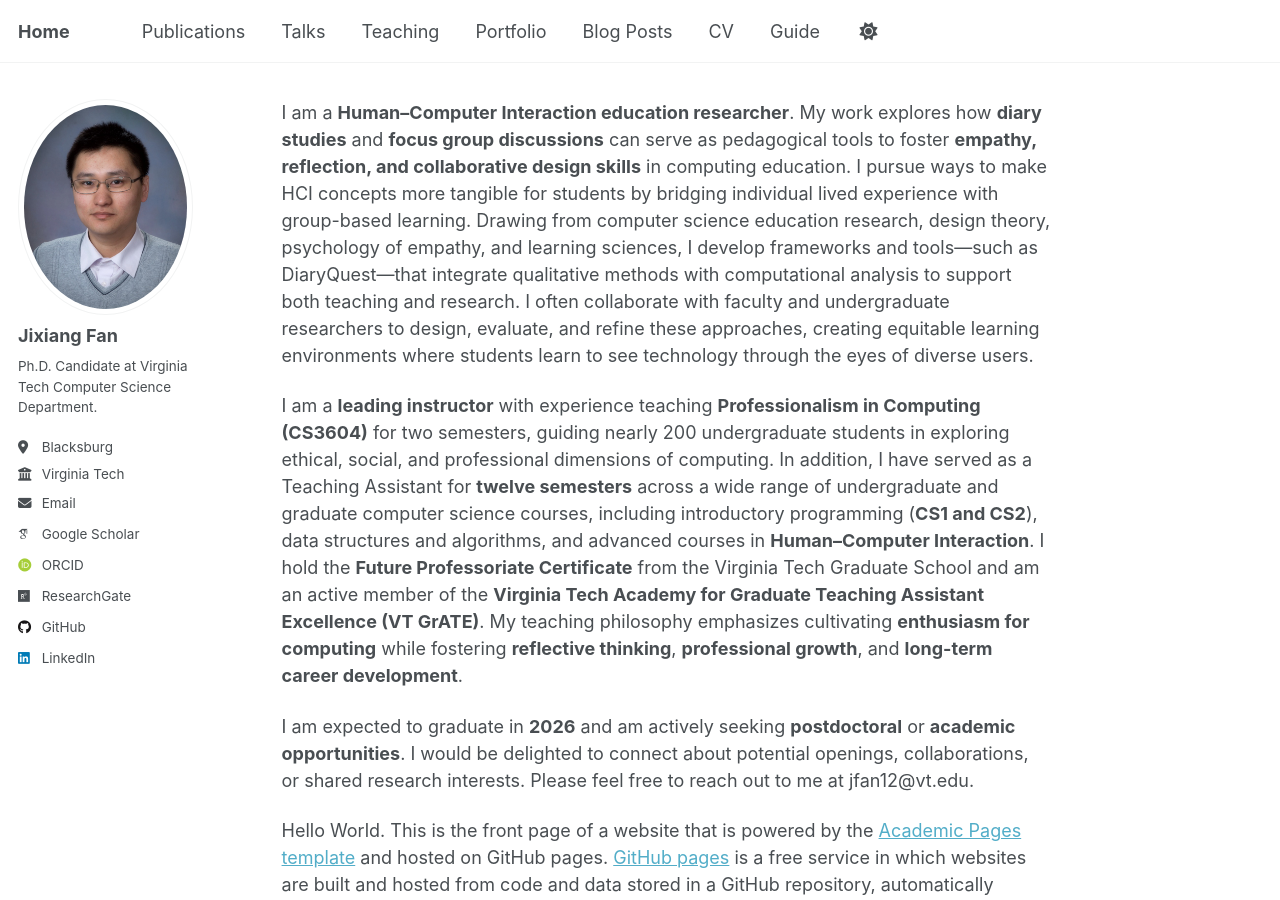
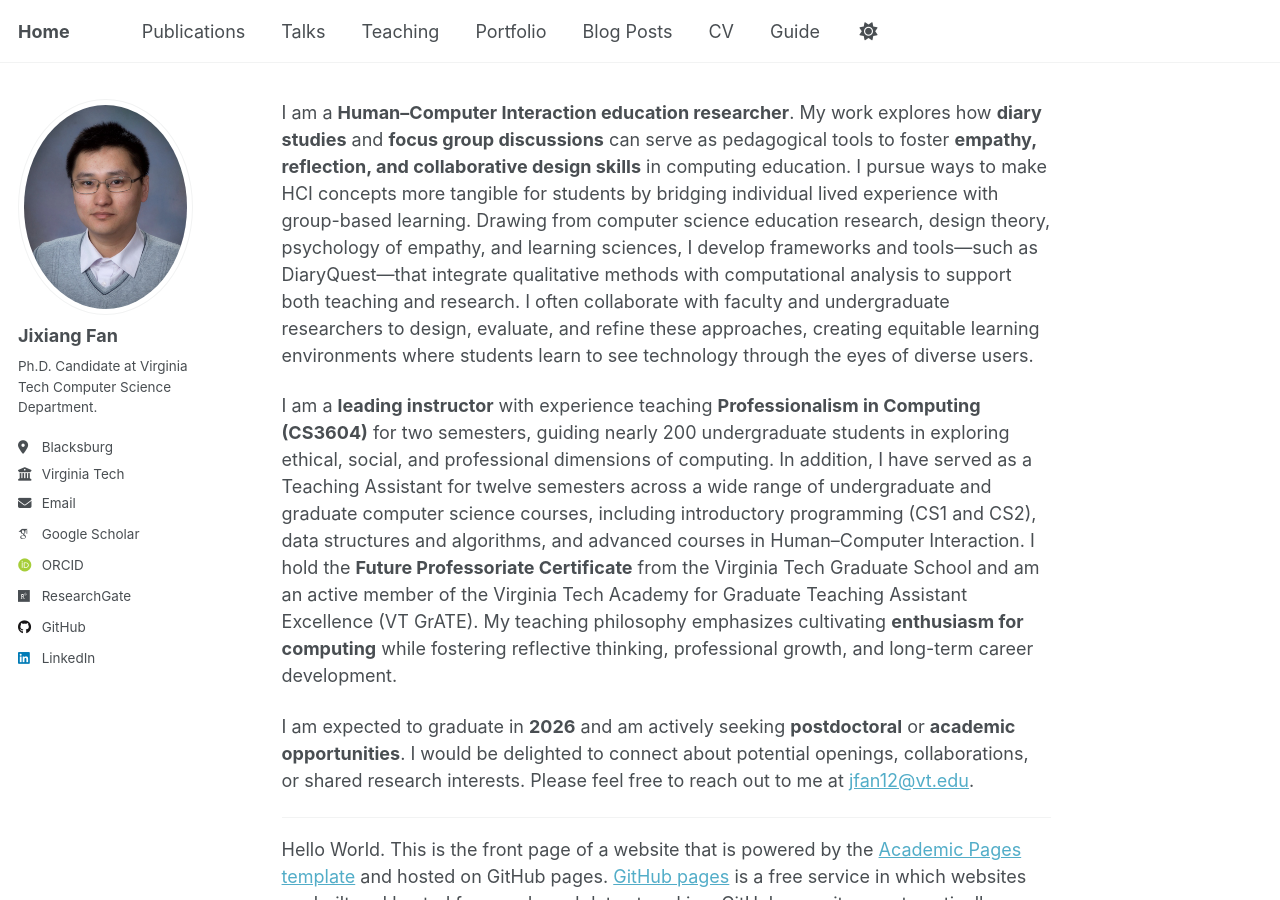
Before and after one commit to JixiangFan/web, a Jekyll site: the page built from _pages/about.md, in a window 1280 px wide and 900 px high. Built offline with Jekyll 4.4.1, drawn with Linux system fonts in a browser that asks for light colours; some web fonts are replaced; part of the change alters nothing that is shown.

```diff
--- a/_pages/about.md
+++ b/_pages/about.md
@@ -9,11 +9,11 @@ redirect_from:
 
 I am a **Human–Computer Interaction education researcher**. My work explores how **diary studies** and **focus group discussions** can serve as pedagogical tools to foster **empathy, reflection, and collaborative design skills** in computing education. I pursue ways to make HCI concepts more tangible for students by bridging individual lived experience with group-based learning. Drawing from computer science education research, design theory, psychology of empathy, and learning sciences, I develop frameworks and tools—such as DiaryQuest—that integrate qualitative methods with computational analysis to support both teaching and research. I often collaborate with faculty and undergraduate researchers to design, evaluate, and refine these approaches, creating equitable learning environments where students learn to see technology through the eyes of diverse users.
 
-I am a **leading instructor** with experience teaching **Professionalism in Computing (CS3604)** for two semesters, guiding nearly 200 undergraduate students in exploring ethical, social, and professional dimensions of computing. In addition, I have served as a Teaching Assistant for **twelve semesters** across a wide range of undergraduate and graduate computer science courses, including introductory programming (**CS1 and CS2**), data structures and algorithms, and advanced courses in **Human–Computer Interaction**. I hold the **Future Professoriate Certificate** from the Virginia Tech Graduate School and am an active member of the **Virginia Tech Academy for Graduate Teaching Assistant Excellence (VT GrATE)**. My teaching philosophy emphasizes cultivating **enthusiasm for computing** while fostering **reflective thinking**, **professional growth**, and **long-term career development**.
+I am a **leading instructor** with experience teaching **Professionalism in Computing (CS3604)** for two semesters, guiding nearly 200 undergraduate students in exploring ethical, social, and professional dimensions of computing. In addition, I have served as a Teaching Assistant for twelve semesters across a wide range of undergraduate and graduate computer science courses, including introductory programming (CS1 and CS2), data structures and algorithms, and advanced courses in Human–Computer Interaction. I hold the **Future Professoriate Certificate** from the Virginia Tech Graduate School and am an active member of the Virginia Tech Academy for Graduate Teaching Assistant Excellence (VT GrATE). My teaching philosophy emphasizes cultivating **enthusiasm for computing** while fostering reflective thinking, professional growth, and long-term career development.
 
-I am expected to graduate in **2026** and am actively seeking **postdoctoral** or **academic opportunities**. I would be delighted to connect about potential openings, collaborations, or shared research interests. Please feel free to reach out to me at jfan12@vt.edu.
+I am expected to graduate in **2026** and am actively seeking **postdoctoral** or **academic opportunities**. I would be delighted to connect about potential openings, collaborations, or shared research interests. Please feel free to reach out to me at [jfan12@vt.edu](mailto:jfan12@vt.edu).
 
-
+---
 
 
 
```
